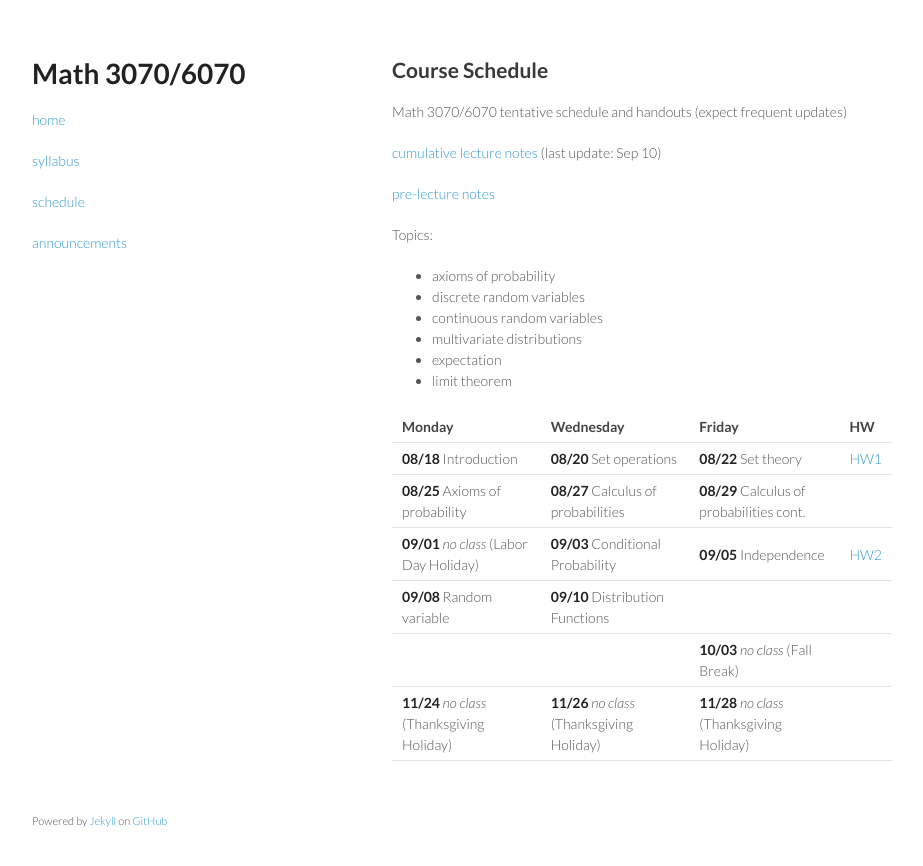
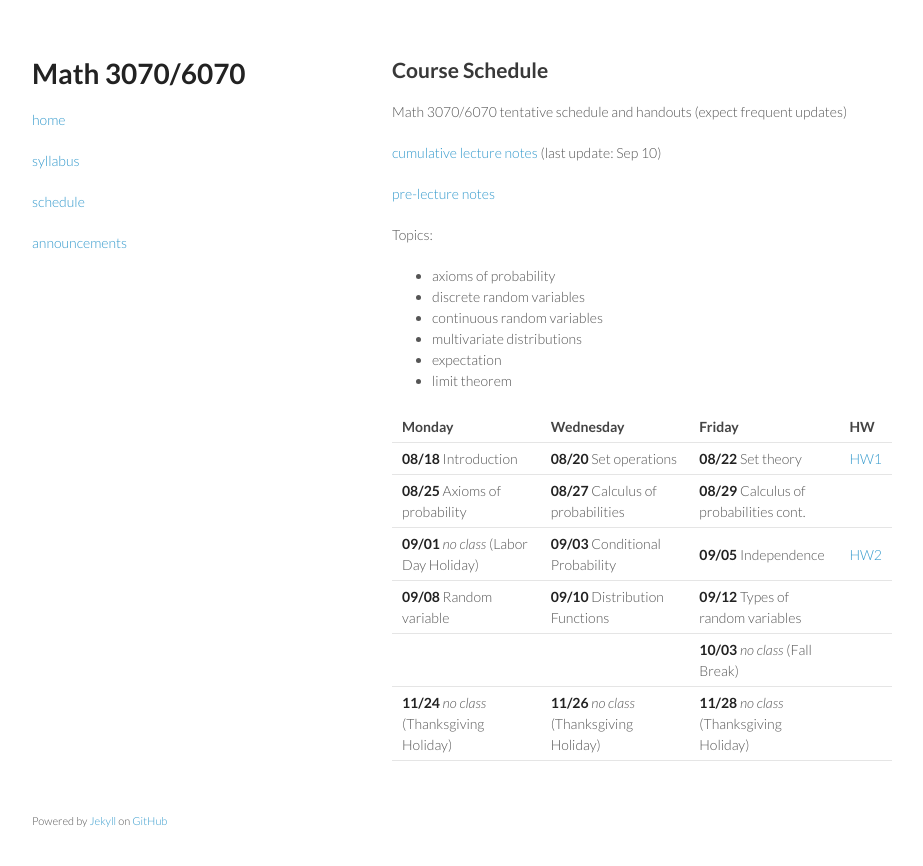
Before and after one commit to tulane-math-3070/2025Fall, a Jekyll site: the page built from schedule/schedule.md, in a window 1280 px wide. Shown: the top 866 px of the page, without its empty margins (178-1101 px from the left). Built offline with Jekyll 4.4.1, drawn with Linux system fonts in a browser that asks for light colours.

```diff
--- a/schedule/schedule.md
+++ b/schedule/schedule.md
@@ -29,6 +29,6 @@ Topics:
 | **08/18** Introduction | **08/20** Set operations   | **08/22** Set theory  | [HW1](../HW/HW1/HW1.pdf) |
 | **08/25** Axioms of probability | **08/27** Calculus of probabilities | **08/29** Calculus of probabilities cont. | |
 | **09/01** _no class_ (Labor Day Holiday) | **09/03** Conditional Probability | **09/05** Independence | [HW2](../HW/HW1.5/HW2.pdf) |
-| **09/08** Random variable | **09/10** Distribution Functions | | |
+| **09/08** Random variable | **09/10** Distribution Functions | **09/12** Types of random variables | |
 | | | **10/03** _no class_ (Fall Break) | |
 | **11/24** _no class_ (Thanksgiving Holiday) | **11/26**  _no class_ (Thanksgiving Holiday) | **11/28**  _no class_ (Thanksgiving Holiday) | |
```
Also changed, not shown: 2 other files.
